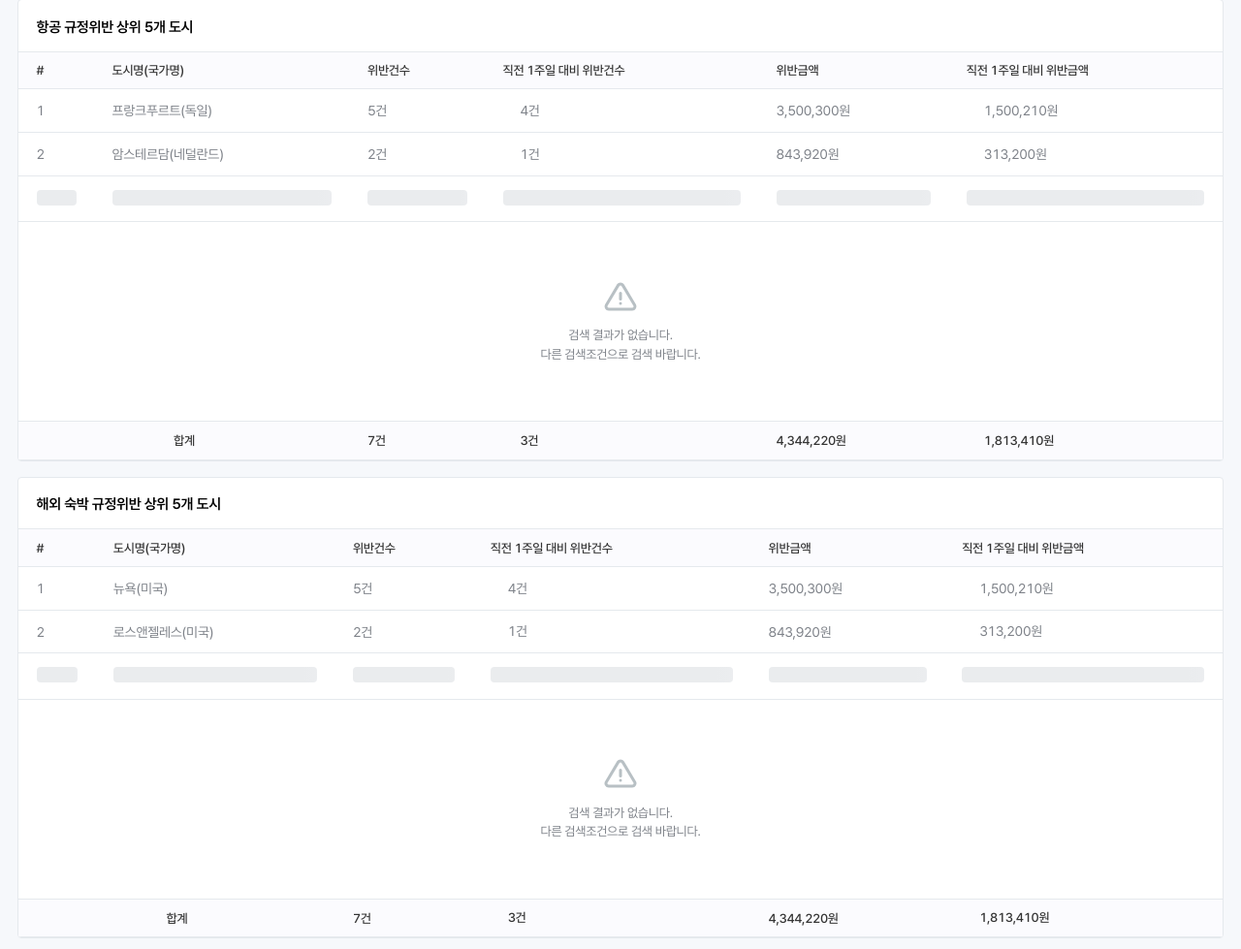
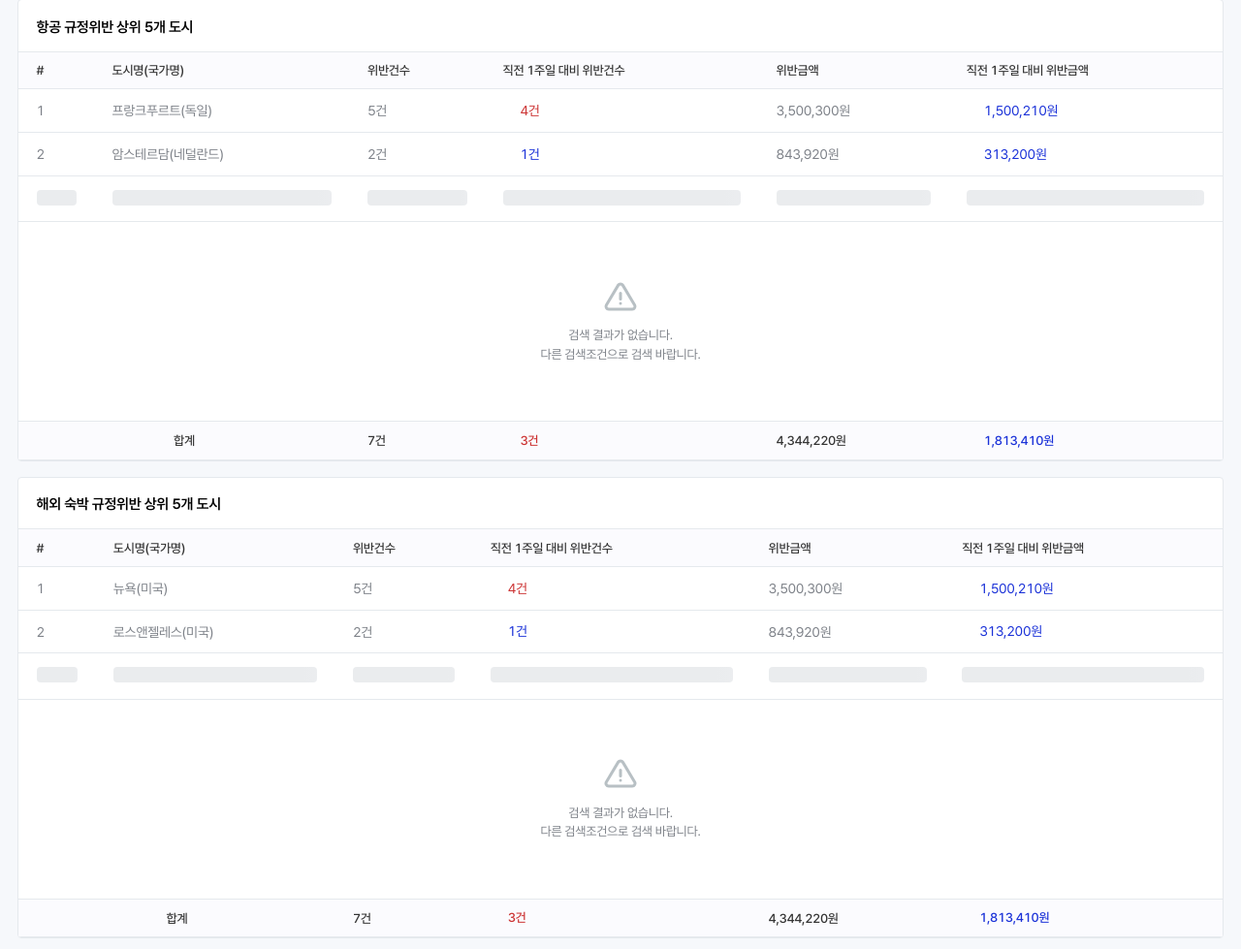
Before and after one commit to tenziro/btms-manager, a plain HTML site: page html/page/홈.html in a window 1280 px wide. Shown: the part 993-1972 px from the top of the page at 97% size. Drawn offline with nearby package versions, Linux system fonts and the light colour scheme; a script that the page names is missing.

Commit message:
홈 스타일 수정

```diff
--- a/assets/scss/_icons.scss
+++ b/assets/scss/_icons.scss
@@ -257,10 +257,16 @@
 		&-up {
 			@include bg-image-svg(icons, ico-trending-up);
 			filter: brightness(0) saturate(100%) invert(28%) sepia(95%) saturate(999%) hue-rotate(330deg) brightness(93%) contrast(101%);
+			+ * {
+				color: var(--c-danger);
+			}
 		}
 		&-down {
 			@include bg-image-svg(icons, ico-trending-down);
 			filter: brightness(0) saturate(100%) invert(21%) sepia(100%) saturate(2415%) hue-rotate(226deg) brightness(84%) contrast(104%);
+			+ * {
+				color: var(--primary-blue);
+			}
 		}
 	}
 	&.upload {
--- a/html/page/홈.html
+++ b/html/page/홈.html
@@ -451,17 +451,17 @@
 												<td>1</td>
 												<td>프랑크푸르트(독일)</td>
 												<td>5건</td>
-												<td><i class="icon xs trending-up mg-r4"></i>4건</td>
+												<td><i class="icon xs trending-up mg-r4"></i><span>4건</span></td>
 												<td>3,500,300원</td>
-												<td><i class="icon xs trending-down mg-r4"></i>1,500,210원</td>
+												<td><i class="icon xs trending-down mg-r4"></i><span>1,500,210원</span></td>
 											</tr>
 											<tr>
 												<td>2</td>
 												<td>암스테르담(네덜란드)</td>
 												<td>2건</td>
-												<td><i class="icon xs trending-down mg-r4"></i>1건</td>
+												<td><i class="icon xs trending-down mg-r4"></i><span>1건</span></td>
 												<td>843,920원</td>
-												<td><i class="icon xs trending-down mg-r4"></i>313,200원</td>
+												<td><i class="icon xs trending-down mg-r4"></i><span>313,200원</span></td>
 											</tr>
 										</tbody>
 										<!-- 로딩 중일때 -->
@@ -503,9 +503,9 @@
 											<tr>
 												<th colspan="2" class="align-c">합계</th>
 												<th>7건</th>
-												<th><i class="icon xs trending-up mg-r4"></i>3건</th>
+												<th><i class="icon xs trending-up mg-r4"></i><span>3건</span></th>
 												<th>4,344,220원</th>
-												<th><i class="icon xs trending-down mg-r4"></i>1,813,410원</th>
+												<th><i class="icon xs trending-down mg-r4"></i><span>1,813,410원</span></th>
 											</tr>
 										</tfoot>
 									</table>
@@ -536,17 +536,17 @@
 												<td>1</td>
 												<td>뉴욕(미국)</td>
 												<td>5건</td>
-												<td><i class="icon xs trending-up mg-r4"></i>4건</td>
+												<td><i class="icon xs trending-up mg-r4"></i><span>4건</span></td>
 												<td>3,500,300원</td>
-												<td><i class="icon xs trending-down mg-r4"></i>1,500,210원</td>
+												<td><i class="icon xs trending-down mg-r4"></i><span>1,500,210원</span></td>
 											</tr>
 											<tr>
 												<td>2</td>
 												<td>로스앤젤레스(미국)</td>
 												<td>2건</td>
-												<td><i class="icon xs trending-down mg-r4"></i>1건</td>
+												<td><i class="icon xs trending-down mg-r4"></i><span>1건</span></td>
 												<td>843,920원</td>
-												<td><i class="icon xs trending-down mg-r4"></i>313,200원</td>
+												<td><i class="icon xs trending-down mg-r4"></i><span>313,200원</span></td>
 											</tr>
 										</tbody>
 										<!-- 로딩 중일때 -->
@@ -588,9 +588,9 @@
 											<tr>
 												<th colspan="2" class="align-c">합계</th>
 												<th>7건</th>
-												<th><i class="icon xs trending-up mg-r4"></i>3건</th>
+												<th><i class="icon xs trending-up mg-r4"></i><span>3건</span></th>
 												<th>4,344,220원</th>
-												<th><i class="icon xs trending-down mg-r4"></i>1,813,410원</th>
+												<th><i class="icon xs trending-down mg-r4"></i><span>1,813,410원</span></th>
 											</tr>
 										</tfoot>
 									</table>
```
Also changed, not shown: assets/css/base.css.
